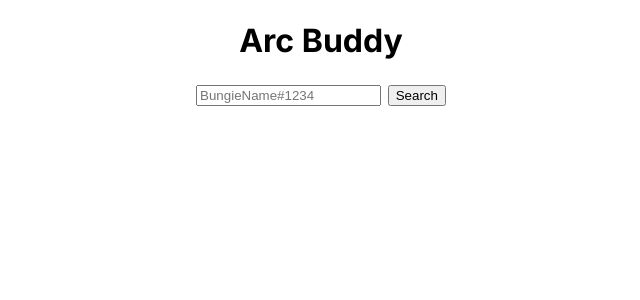
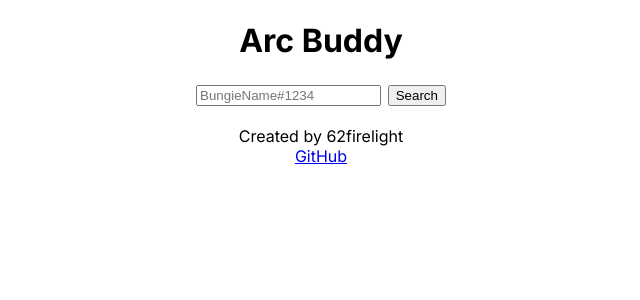
Before and after one commit to 62firelight/arc-buddy-react, a Next.js app in the folder frontend/: page / in a window 1280 px wide. Shown: the top 300 px of the page, without its empty margins (319-959 px from the left). Built offline with nearby package versions, Linux system fonts and the light colour scheme.

Commit message:
Add footer with GitHub link

```diff
--- /dev/null
+++ b/frontend/app/components/Footer.js
@@ -0,0 +1,10 @@
+export function Footer() {
+    return (
+        <div className="footer">
+            Created by 62firelight
+            <a href="https://github.com/62firelight" target="_blank">
+                GitHub
+            </a>
+        </div>
+    );
+}
--- a/frontend/app/globals.css
+++ b/frontend/app/globals.css
@@ -173,6 +173,12 @@
   padding: 1em;
 }
 
+.footer {
+  display: flex;
+  flex-flow: column wrap;
+  margin: 1em 0 0 0;
+}
+
 @media (min-width: 500px) {
   .stats-container {
     flex-flow: row nowrap;
--- a/frontend/app/page.js
+++ b/frontend/app/page.js
@@ -8,6 +8,7 @@
 import { useRouter } from "next/navigation";
 import Image from "next/image";
 import Links from "./components/Links";
+import { Footer } from "./components/Footer";
 
 export default function Home() {
     const [profile, setProfile] = useState(undefined);
@@ -138,6 +139,7 @@
                     />
                 </div>
             </div>
+            <Footer />
         </div>
     );
 }
```
